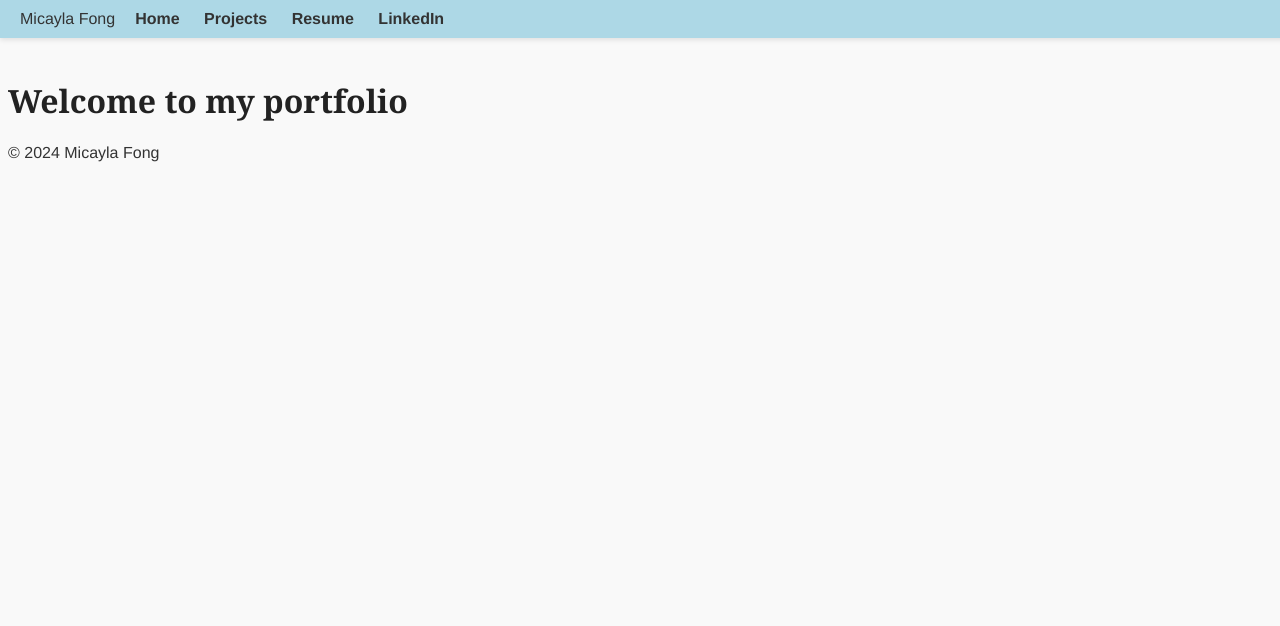
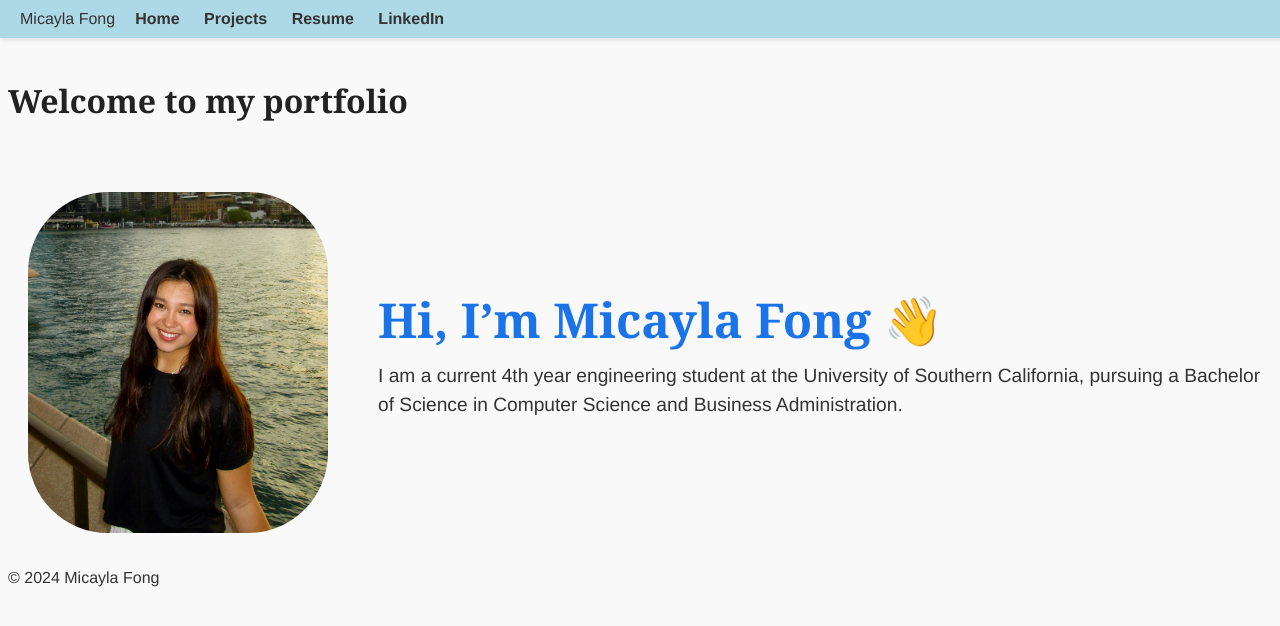
Before and after one commit to mdfong35/mdfong35.github.io, a Jekyll site: the page built from index.md, in a window 1280 px wide. Shown: the top 626 px of the page. Built offline with Jekyll 4.4.1, drawn with Linux system fonts in a browser that asks for light colours.

Commit message:
Update index.md

```diff
--- a/index.md
+++ b/index.md
@@ -3,5 +3,19 @@ layout: default
 title: Home
 permalink: /
 ---
+<link rel="stylesheet" href="assets/home.css">
 
 # Welcome to my portfolio
+
+<div class="intro-container">
+  <div class="profile-photo">
+    <img src="assets/IMG_0684 (1).jpeg" alt="My Photo">
+  </div>
+  <div class="intro-text">
+    <h1>Hi, I’m Micayla Fong 👋</h1>
+    <p>
+      I am a current 4th year engineering student at the University of Southern California,
+      pursuing a Bachelor of Science in Computer Science and Business Administration.
+    </p>
+  </div>
+</div>
```
